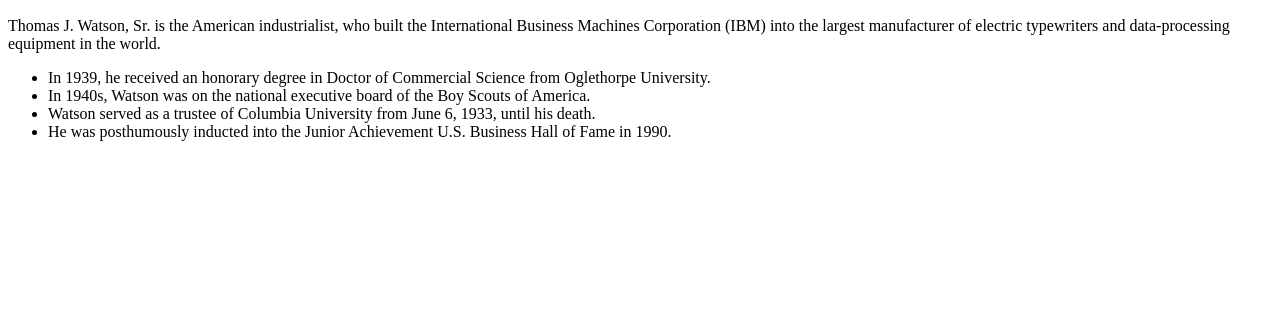
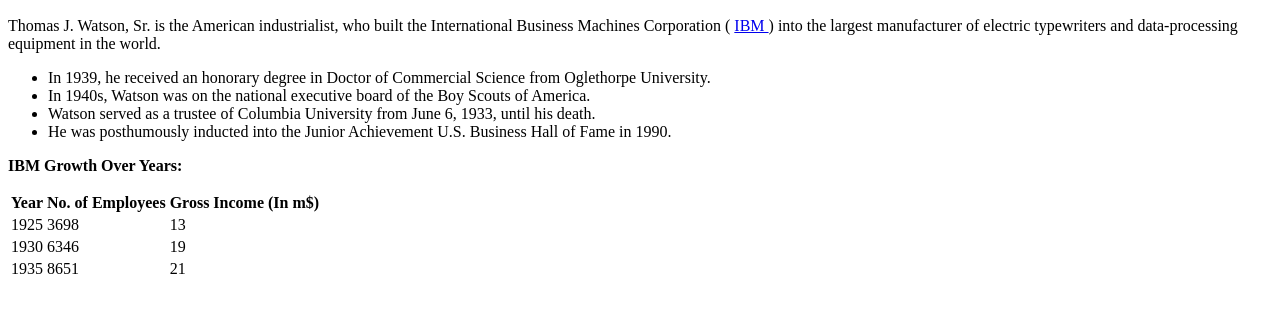
Before and after one commit to dracospitfire/Creating-a-Simple-Web-Page, a plain HTML site: page mywebpage.html in a window 1280 px wide. Shown: the part 383-696 px from the top of the page. Drawn offline with Linux system fonts and the light colour scheme.

Commit message:
table of date is added and hyperlink to IBM

```diff
--- a/mywebpage.html
+++ b/mywebpage.html
@@ -7,7 +7,7 @@
 <body>
     <h1>Thomas J. Watson </h1>
     <img src="https://upload.wikimedia.org/wikipedia/commons/7/7e/Thomas_J_Watson_Sr.jpg" width="300" height="300">
-    <p>Thomas J. Watson, Sr. is the American industrialist, who built the International Business Machines Corporation (IBM) into the largest manufacturer of electric typewriters and data-processing equipment in the world.
+    <p>Thomas J. Watson, Sr. is the American industrialist, who built the International Business Machines Corporation ( <a href="https://www.ibm.com">IBM </a>) into the largest manufacturer of electric typewriters and data-processing equipment in the world.
     </p>
     <ul>
         <li>In 1939, he received an honorary degree in Doctor of Commercial Science from Oglethorpe University. </li>
@@ -15,5 +15,30 @@
         <li>Watson served as a trustee of Columbia University from June 6, 1933, until his death. </li>
         <li>He was posthumously inducted into the Junior Achievement U.S. Business Hall of Fame in 1990.</li>
     </ul>
+    <p>
+        <strong>IBM Growth Over Years:</strong>
+    </p>
+    <table>
+        <tr>
+            <th>Year </th>
+            <th>No. of Employees </th>
+            <th>Gross Income (In m$) </th>
+        </tr>
+        <tr>
+            <td>1925</td>
+            <td>3698</td>
+            <td>13</td>
+        </tr>
+        <tr>
+            <td>1930</td>
+            <td>6346</td>
+            <td>19 </td>
+        </tr>
+        <tr>
+            <td>1935</td>
+            <td>8651</td>
+            <td>21</td>
+        </tr>
+    </table>
 </body>
 </html>
```
